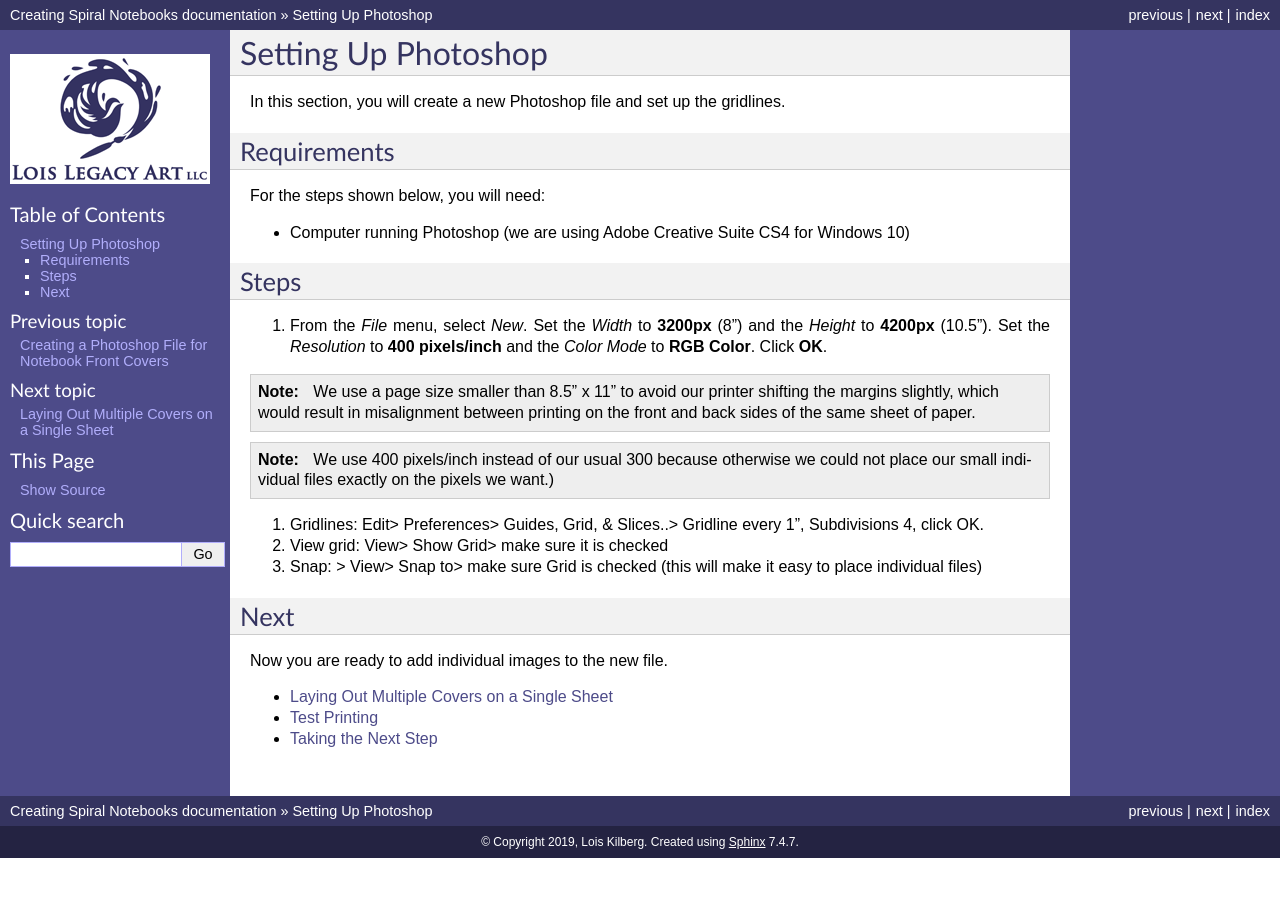
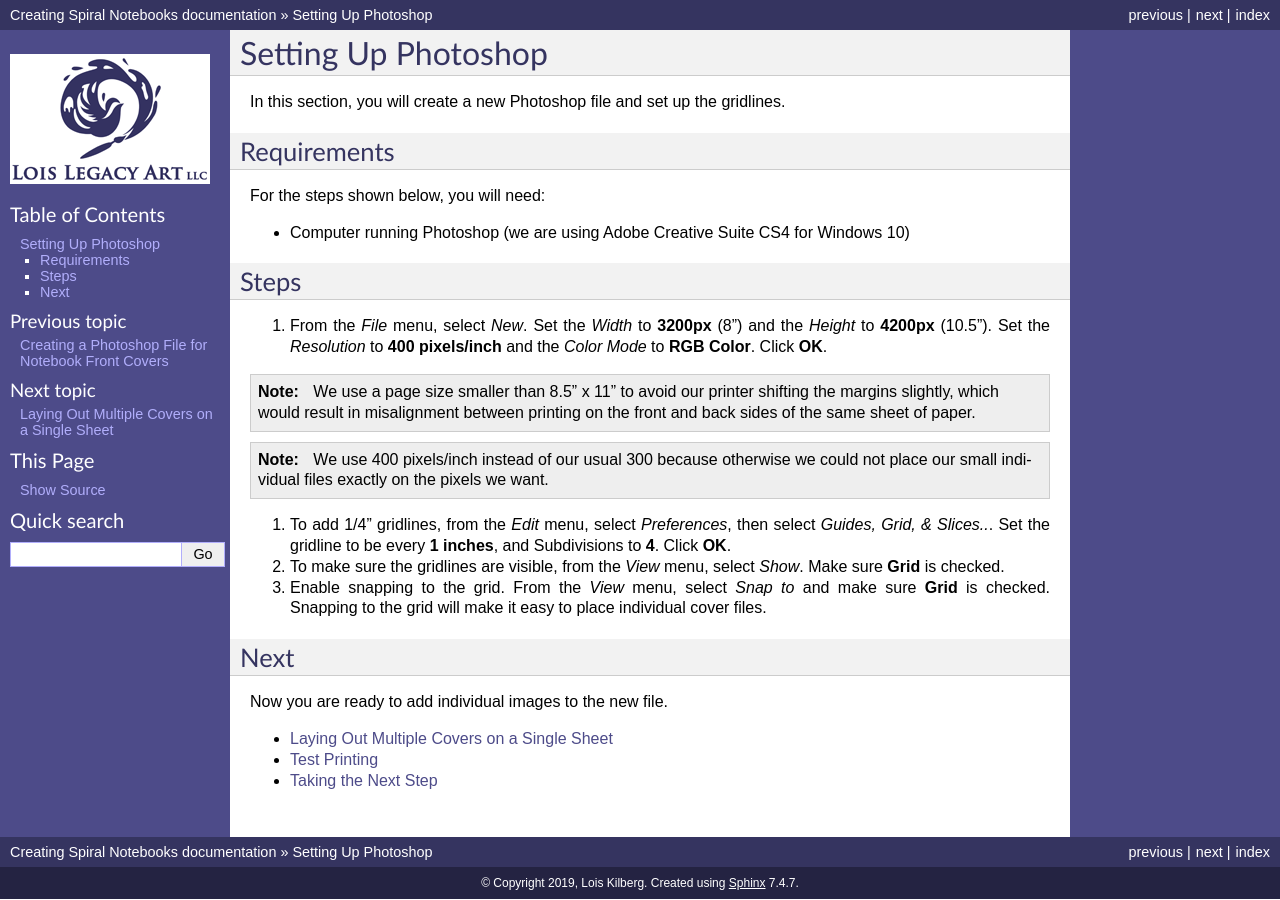
Before and after one commit to loiskilberg/FinalProject, a Sphinx documentation site: the page built from source/01_settingUpPhotoshop.rst, in a window 1280 px wide. Built offline with Sphinx 7.4.7, drawn with Linux system fonts in a browser that asks for light colours.

Commit message:
add wording and formatting

```diff
--- a/source/01_settingUpPhotoshop.rst
+++ b/source/01_settingUpPhotoshop.rst
@@ -20,13 +20,13 @@
 
 .. note:: We use a page size smaller than 8.5" x 11" to avoid our printer shifting the margins slightly, which would result in misalignment between printing on the front and back sides of the same sheet of paper.
 
-.. note:: We use 400 pixels/inch instead of our usual 300 because otherwise we could not place our small individual files exactly on the pixels we want.)
+.. note:: We use 400 pixels/inch instead of our usual 300 because otherwise we could not place our small individual files exactly on the pixels we want.
 
-#. Gridlines: Edit> Preferences> Guides, Grid, & Slices..> Gridline every 1", Subdivisions 4, click OK.
+#. To add 1/4" gridlines, from the *Edit* menu, select *Preferences*, then select *Guides, Grid, & Slices..*. Set the gridline to be every **1 inches**, and Subdivisions to **4**. Click **OK**.
 
-#. View grid: View> Show Grid> make sure it is checked
+#. To make sure the gridlines are visible, from the *View* menu, select *Show*. Make sure **Grid** is checked.
 
-#. Snap: > View> Snap to> make sure Grid is checked (this will make it easy to place individual files)
+#. Enable snapping to the grid. From the *View* menu, select *Snap to* and make sure **Grid** is checked. Snapping to the grid will make it easy to place individual cover files.
 
 Next
 ====
```
